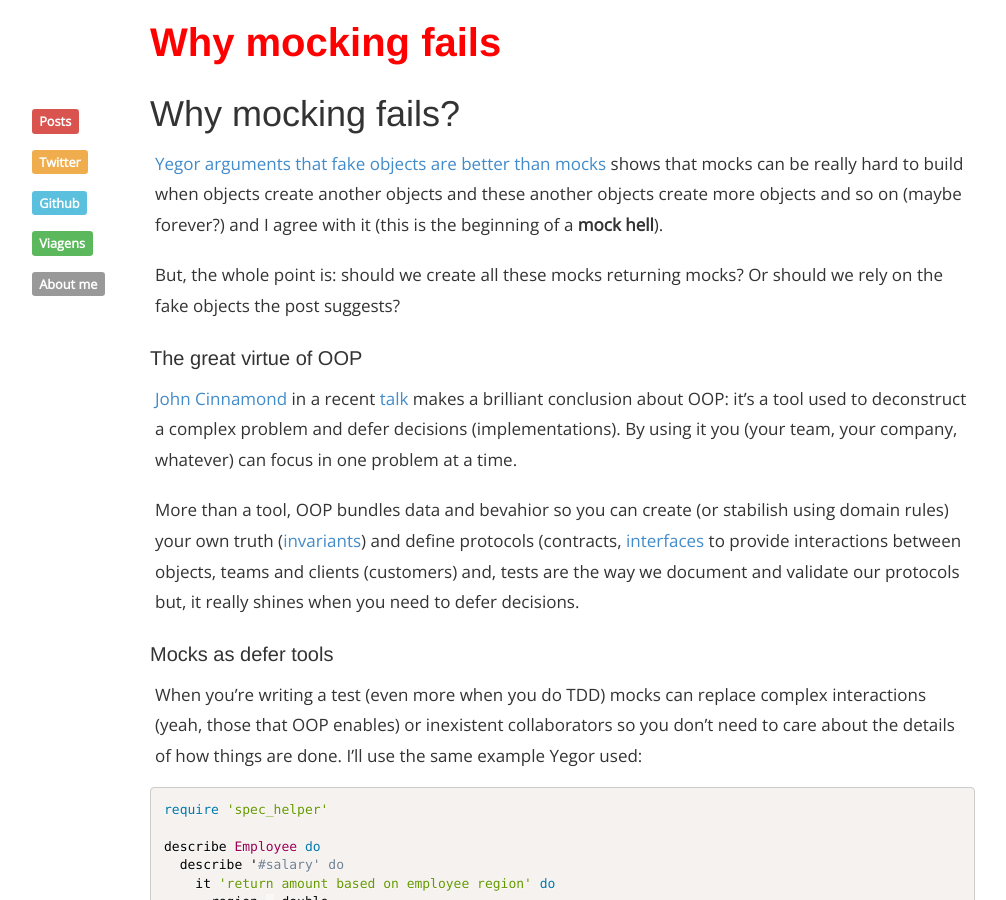
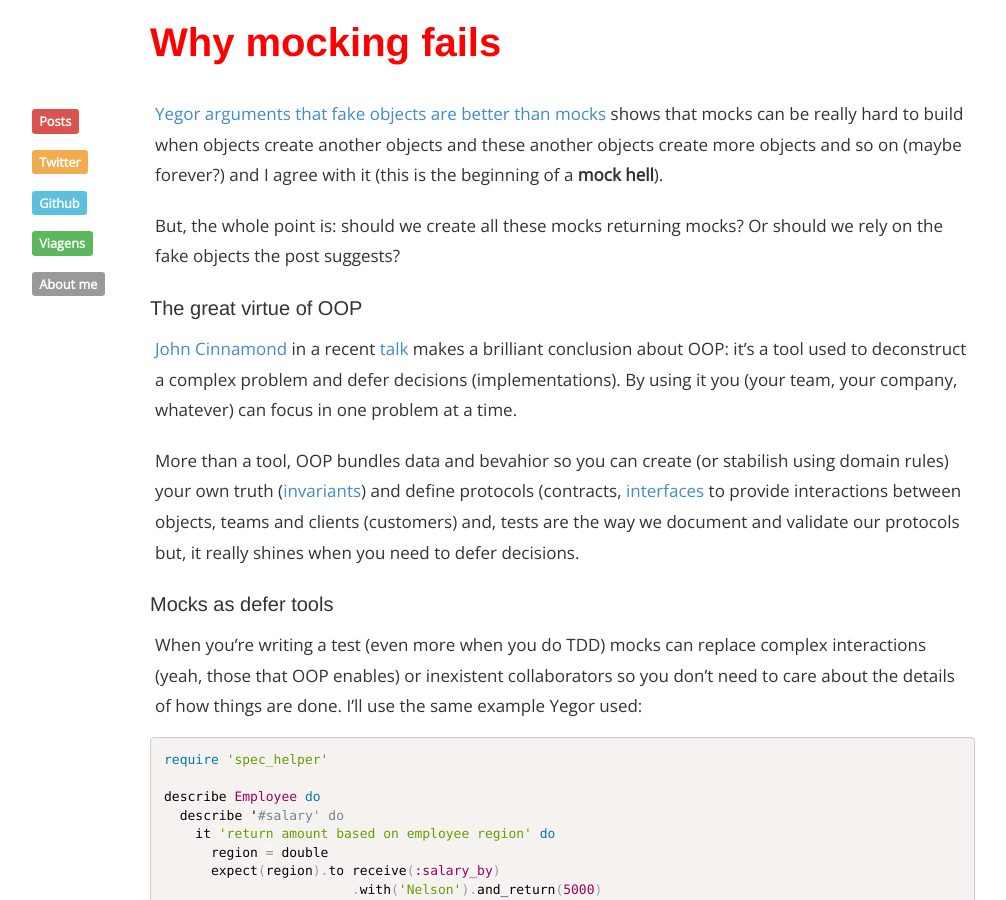
Before and after one commit to nelsonsar/nelsonsar.github.io, a Jekyll site: the page built from _posts/2016-10-16-why-mocking-fails.md, in a window 1280 px wide and 900 px high. Shown: the whole window, without its empty margins (125-1131 px from the left). Built offline with Jekyll 4.4.1, drawn with Linux system fonts in a browser that asks for light colours.

Commit message:
Remove title from "Why mocking fails?

```diff
--- a/_posts/2016-10-16-why-mocking-fails.md
+++ b/_posts/2016-10-16-why-mocking-fails.md
@@ -2,8 +2,6 @@
 layout: default
 title: "Why mocking fails"
 ---
-
-# Why mocking fails?
 
 [Yegor arguments that fake objects are better than mocks](http://www.yegor256.com/2014/09/23/built-in-fake-objects.html) shows that mocks can be really hard to build when objects create another objects and these another objects create more objects and so on (maybe forever?) and I agree with it (this is the beginning of a **mock hell**).
 
```
